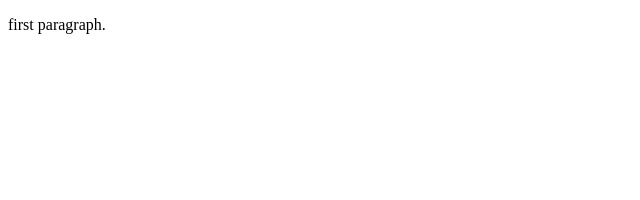
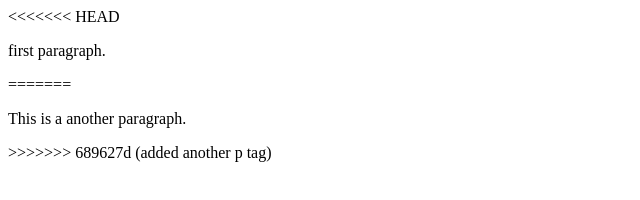
Before and after one commit to vaibhav-840/learning-git, a plain HTML site: page index.html in a window 1280 px wide. Shown: the whole page, without its empty margins (0-640 px from the left). Drawn offline with Linux system fonts and the light colour scheme.

Commit message:
added another p tag

```diff
--- a/index.html
+++ b/index.html
@@ -4,6 +4,10 @@
 <title>Page Title</title>
 </head>
 <body>
+<<<<<<< HEAD
   <p>first paragraph.</p>
+=======
+    <p>This is a another paragraph.</p>
+>>>>>>> 689627d (added another p tag)
 </body>
 </html>
```
